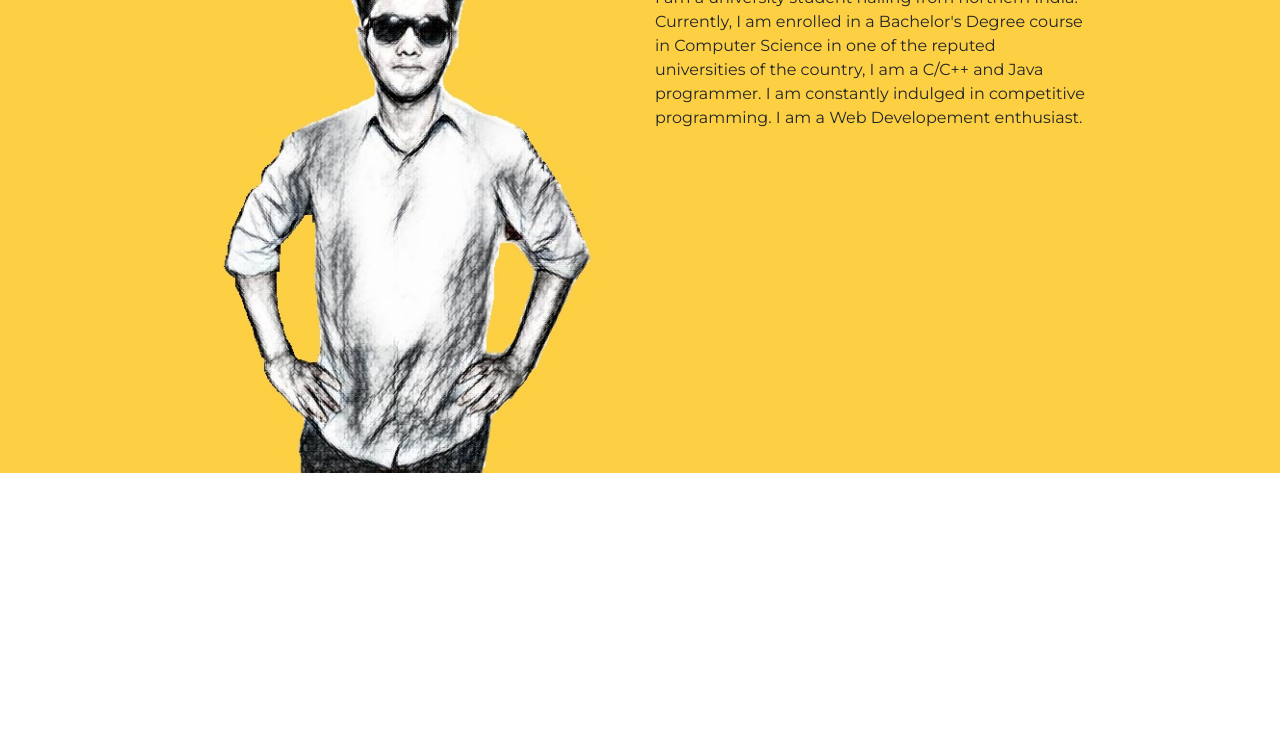
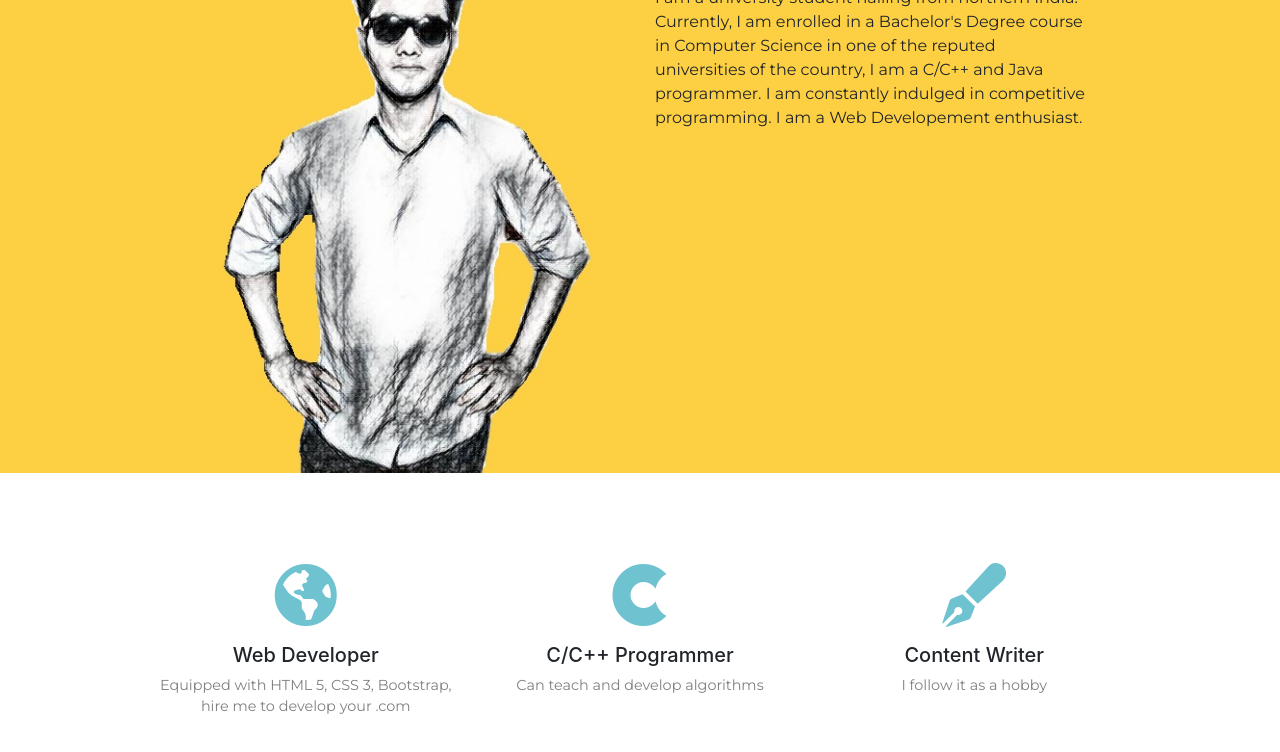
Before and after one commit to rajatmw1999/dottech, a plain HTML site: page index.html in a window 1280 px wide. Shown: the part 172-924 px from the top of the page. Before the commit the page ends 800 px from the top, so only its background shows below. Drawn offline with nearby package versions, Linux system fonts and the light colour scheme.

Commit message:
Skills section added

```diff
--- a/css/styles.css
+++ b/css/styles.css
@@ -10,3 +10,23 @@ p{
 #aboutme{
   font-family: Ubuntu;
 }
+.navbar-brand{
+  /* font-weight:bold; */
+color: #000;
+}
+
+#skills{
+  margin:7% 12%;
+    text-align:center;
+}
+.icons-skills{
+  color:#6fc2d0;
+  padding-bottom:1rem;
+}
+.icons-skills:hover{
+  color:#4592af;
+}
+#p-skill{
+  color:grey;
+  font-size:0.9rem;
+}
--- a/index.html
+++ b/index.html
@@ -7,7 +7,7 @@
   <link href="https://fonts.googleapis.com/css?family=Montserrat:400,900|Ubuntu:400,700&display=swap" rel="stylesheet">
   <link rel="stylesheet" href="https://stackpath.bootstrapcdn.com/bootstrap/4.3.1/css/bootstrap.min.css" integrity="sha384-ggOyR0iXCbMQv3Xipma34MD+dH/1fQ784/j6cY/iJTQUOhcWr7x9JvoRxT2MZw1T" crossorigin="anonymous">
   <link rel="stylesheet" href="css/styles.css">
-
+<link rel="stylesheet" href="https://use.fontawesome.com/releases/v5.8.2/css/all.css" integrity="sha384-oS3vJWv+0UjzBfQzYUhtDYW+Pj2yciDJxpsK1OYPAYjqT085Qq/1cq5FLXAZQ7Ay" crossorigin="anonymous">
   <script src="https://code.jquery.com/jquery-3.3.1.slim.min.js" integrity="sha384-q8i/X+965DzO0rT7abK41JStQIAqVgRVzpbzo5smXKp4YfRvH+8abtTE1Pi6jizo" crossorigin="anonymous"></script>
   <script src="https://cdnjs.cloudflare.com/ajax/libs/popper.js/1.14.7/umd/popper.min.js" integrity="sha384-UO2eT0CpHqdSJQ6hJty5KVphtPhzWj9WO1clHTMGa3JDZwrnQq4sF86dIHNDz0W1" crossorigin="anonymous"></script>
   <script src="https://stackpath.bootstrapcdn.com/bootstrap/4.3.1/js/bootstrap.min.js" integrity="sha384-JjSmVgyd0p3pXB1rRibZUAYoIIy6OrQ6VrjIEaFf/nJGzIxFDsf4x0xIM+B07jRM" crossorigin="anonymous"></script>
@@ -50,6 +50,26 @@
         </div>
       </div>
   </section>
+
+  <section id="skills">
+      <div class="row">
+        <div class="col-lg-4">
+          <i class="fas fa-globe-americas fa-4x icons-skills"></i>
+          <h5>Web Developer</h5>
+          <p id="p-skill">Equipped with HTML 5, CSS 3, Bootstrap, hire me to develop your .com</p>
+        </div>
+        <div class="col-lg-4">
+          <i class="fab fa-cuttlefish fa-4x icons-skills"></i>
+          <h5>C/C++ Programmer</h5>
+          <p id="p-skill">Can teach and develop algorithms</p>
+        </div>
+        <div class="col-lg-4">
+          <i class="fas fa-pen-fancy fa-4x icons-skills"></i>
+          <h5>Content Writer</h5>
+          <p id="p-skill">I follow it as a hobby</p>
+        </div>
+    </div>
+  </section>
 </body>
 
 </html>
```
